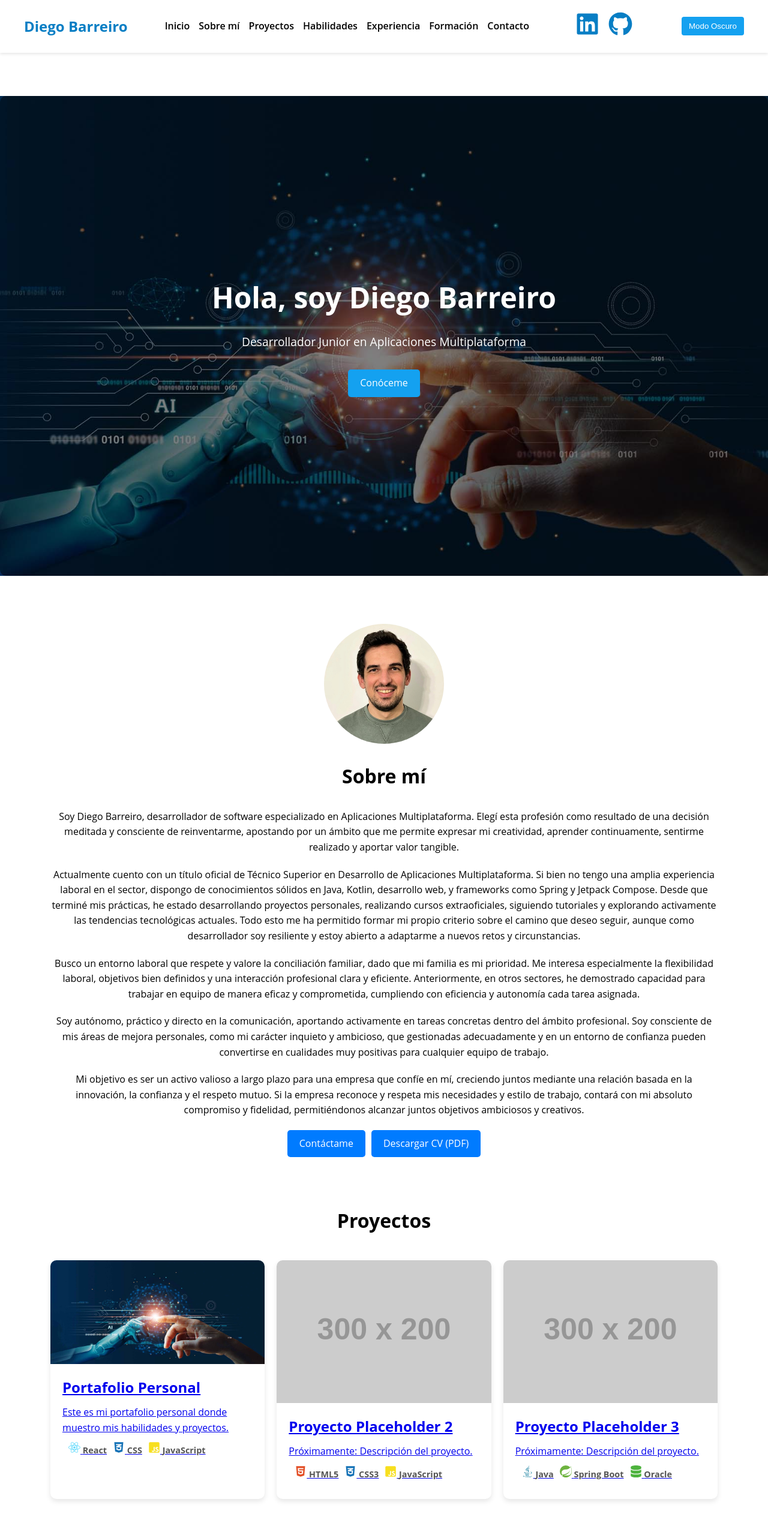
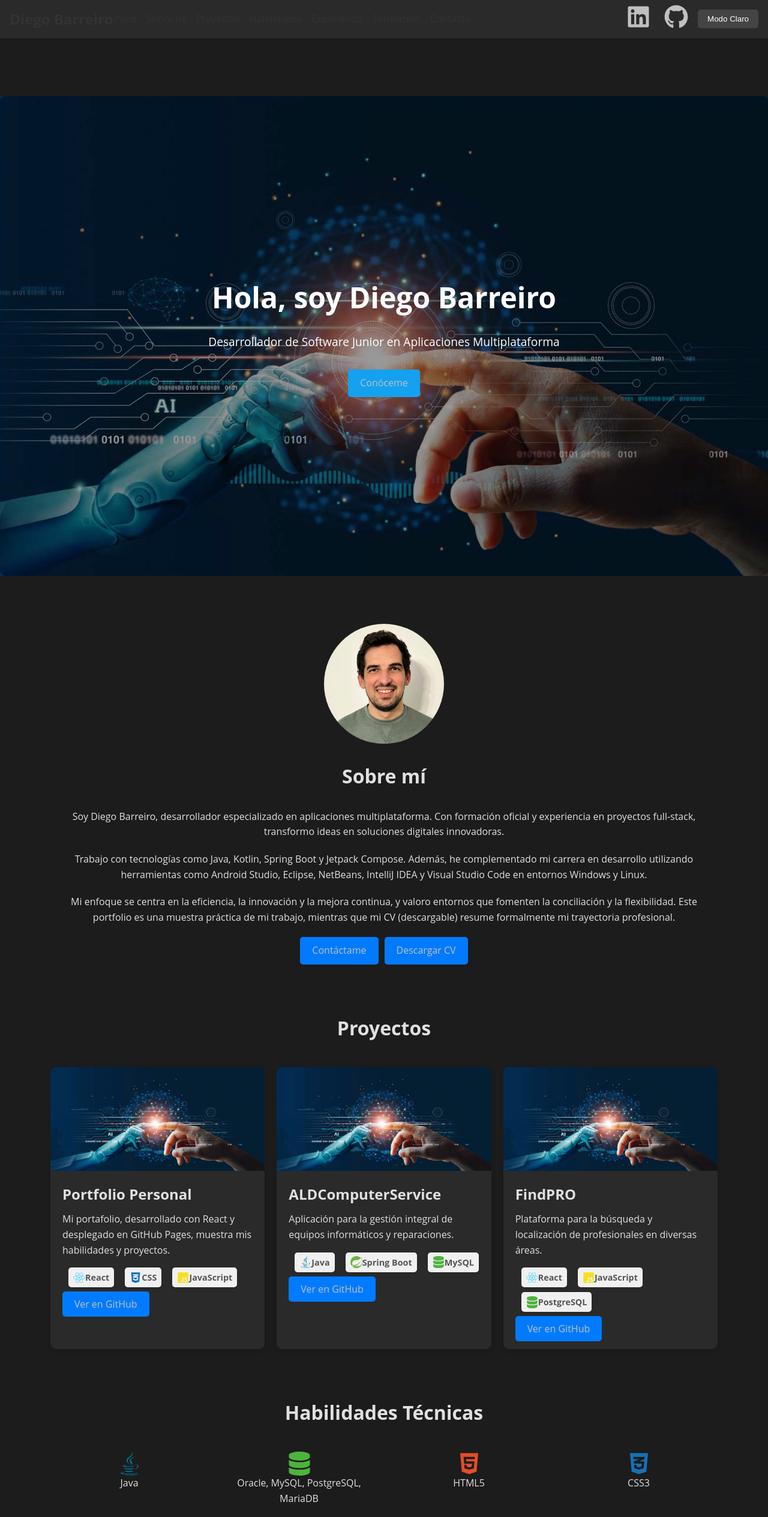
Before and after one commit to Dieg0bl/mi-portfolio, a React (Create React App) app: page / in a window 1280 px wide. Shown: the top 2529 px of the page at 60% size. Built offline with nearby package versions, Linux system fonts and the light colour scheme.

Commit message:
ajustes en la presentacion de los proyectos y mejoras del modo oscuro

```diff
--- a/src/App.css
+++ b/src/App.css
@@ -33,10 +33,10 @@
 /* Parrilla de habilidades */
 .skills-grid {
   display: grid;
-  grid-template-columns: repeat(4, 1fr); /* Cambiado a 4 columnas */
+  grid-template-columns: repeat(4, 1fr);
   gap: 20px;
-  margin-top: 40px; /* Espacio superior para la parrilla */
-  margin-bottom: 40px; /* Espacio inferior para la parrilla */
+  margin-top: 40px;
+  margin-bottom: 40px;
 }
 
 /* Elementos de habilidades */
@@ -49,14 +49,14 @@
 
 /* Secciones generales */
 section {
-  margin: 60px 0; /* Espacio entre secciones */
-  padding: 0 20px; /* Espacio lateral para las secciones */
+  margin: 60px 0;
+  padding: 0 20px;
 }
 
 /* Encabezados de secciones */
 section h2 {
-  margin-bottom: 30px; /* Espacio inferior para los encabezados */
-  font-size: 2em; /* Tamaño de fuente para los encabezados */
+  margin-bottom: 30px;
+  font-size: 2em;
 }
 
 /* Estilos para la imagen de perfil */
@@ -65,7 +65,7 @@ section h2 {
   height: 200px;
   border-radius: 50%;
   object-fit: cover;
-  object-position: top; /* Ajusta la posición de la imagen dentro del contenedor */
+  object-position: top;
   margin-bottom: 20px;
 }
 
@@ -85,15 +85,19 @@ section h2 {
   border-radius: 10px;
 }
 
-/* Estilos para la sección de proyectos */
-.projects-grid, .experience-grid, .education-grid {
+/* Estilos para la sección de proyectos, experiencia y educación */
+.projects-grid,
+.experience-grid,
+.education-grid {
   display: grid;
   grid-template-columns: repeat(auto-fit, minmax(300px, 1fr));
   gap: 20px;
   margin-top: 40px;
 }
 
-.project-item, .experience-item, .education-item {
+.project-item,
+.experience-item,
+.education-item {
   background-color: #fff;
   border-radius: 10px;
   box-shadow: 0 4px 8px rgba(0, 0, 0, 0.1);
@@ -101,55 +105,104 @@ section h2 {
   transition: transform 0.3s ease, box-shadow 0.3s ease;
 }
 
-.project-item:hover, .experience-item:hover, .education-item:hover {
+.project-item:hover,
+.experience-item:hover,
+.education-item:hover {
   transform: translateY(-5px);
   box-shadow: 0 8px 16px rgba(0, 0, 0, 0.2);
 }
 
-.project-item img, .experience-item img, .education-item img {
+.project-item img,
+.experience-item img,
+.education-item img {
   width: 100%;
   height: auto;
 }
 
-.project-info, .experience-info, .education-info {
+.project-info,
+.experience-info,
+.education-info {
   padding: 20px;
   text-align: left;
 }
 
-.project-info h3, .experience-info h3, .education-info h3 {
+.project-info h3,
+.experience-info h3,
+.education-info h3 {
   margin-top: 0;
   font-size: 1.5em;
 }
 
-.project-info p, .experience-info p, .education-info p {
+.project-info p,
+.experience-info p,
+.education-info p {
   margin: 10px 0;
 }
 
-.project-info .tech-stack, .experience-info .tech-stack, .education-info .tech-stack {
+.project-info .tech-stack,
+.experience-info .tech-stack,
+.education-info .tech-stack {
   font-weight: bold;
   color: #555;
 }
 
+/* NUEVOS ESTILOS: Tech Stack con relieve */
+.project-info .tech-stack {
+  display: flex;
+  flex-wrap: wrap;
+  gap: 0.5rem;
+  margin-top: 1rem;
+}
+
+.project-info .tech-stack span {
+  background-color: #f0f0f0;
+  border-radius: 5px;
+  padding: 5px 8px;
+  display: inline-flex;
+  align-items: center;
+  box-shadow: 0 2px 4px rgba(0,0,0,0.1);
+  transition: transform 0.2s ease, box-shadow 0.2s ease;
+}
+
+.project-info .tech-stack span:hover {
+  transform: translateY(-2px);
+  box-shadow: 0 4px 8px rgba(0,0,0,0.2);
+}
+
+/* Botón para ver el repositorio */
+.project-buttons {
+  margin-top: 1rem;
+}
+
+.project-buttons .btn-repo {
+  background-color: #007bff;
+  color: #fff;
+  text-decoration: none;
+  border: none;
+  border-radius: 5px;
+  padding: 10px 20px;
+  cursor: pointer;
+  transition: background-color 0.3s ease;
+}
+
+.project-buttons .btn-repo:hover {
+  background-color: #0056b3;
+}
+
 /* Estilos para la sección About */
 .about-content p {
-  margin-bottom: 20px; /* Espacio inferior para los párrafos */
+  margin-bottom: 20px;
 }
 
-.contact-details {
-  margin-top: 40px; /* Espacio superior para la información de contacto */
+/* Botón y grupo de botones */
+.button-group {
+  margin-top: 20px;
+  display: flex;
+  justify-content: center;
+  gap: 10px;
 }
 
-.cv-download {
-  margin-top: 20px; /* Espacio superior para el enlace de descarga del CV */
-}
-
-/* Estilos para el botón de contacto en la sección About */
-.contact-button {
-  margin-top: 20px;
-}
-
-.contact-button .btn {
-  display: inline-block;
+.button-group .btn {
   padding: 10px 20px;
   border: none;
   border-radius: 5px;
@@ -157,29 +210,7 @@ section h2 {
   color: white;
   text-decoration: none;
   cursor: pointer;
-}
-
-.contact-button .btn:hover {
-  background-color: #0056b3;
-}
-
-/* Estilos para el grupo de botones en la sección About */
-.button-group {
-  margin-top: 20px;
-  display: flex;
-  justify-content: center; /* Centrar los botones horizontalmente */
-  gap: 10px; /* Espacio entre los botones */
-}
-
-.button-group .btn {
-  display: inline-block;
-  padding: 10px 20px;
-  border: none;
-  border-radius: 5px;
-  background-color: #007bff;
-  color: white;
-  text-decoration: none;
-  cursor: pointer;
+  transition: background-color 0.3s ease;
 }
 
 .button-group .btn:hover {
@@ -188,11 +219,10 @@ section h2 {
 
 /* Estilos para la sección Contact */
 .contact-info {
-  text-align: left; /* Alinear el texto a la izquierda */
-  margin-left: auto;
-  margin-right: auto;
-  max-width: 600px; /* Ajusta el ancho máximo según sea necesario */
-  background-color: #f9f9f9; /* Fondo claro para la sección */
+  text-align: left;
+  margin: 0 auto;
+  max-width: 600px;
+  background-color: #f9f9f9;
   padding: 20px;
   border-radius: 10px;
   box-shadow: 0 4px 8px rgba(0, 0, 0, 0.1);
@@ -202,15 +232,15 @@ section h2 {
   display: flex;
   align-items: center;
   margin-bottom: 10px;
-  font-size: 1.1em; /* Tamaño de fuente ligeramente mayor */
+  font-size: 1.1em;
 }
 
 .contact-info p svg {
-  margin-right: 10px; /* Espacio entre el icono y el texto */
+  margin-right: 10px;
 }
 
 .contact-info a {
-  color: #007bff; /* Color del enlace */
+  color: #007bff;
   text-decoration: none;
 }
 
@@ -220,10 +250,9 @@ section h2 {
 
 .contact-form {
   margin-top: 20px;
-  max-width: 600px; /* Ajusta el ancho máximo según sea necesario */
-  margin-left: auto;
-  margin-right: auto;
-  background-color: #f9f9f9; /* Fondo claro para el formulario */
+  max-width: 600px;
+  margin: 20px auto;
+  background-color: #f9f9f9;
   padding: 20px;
   border-radius: 10px;
   box-shadow: 0 4px 8px rgba(0, 0, 0, 0.1);
@@ -245,8 +274,169 @@ section h2 {
   background-color: #007bff;
   color: white;
   cursor: pointer;
+  transition: background-color 0.3s ease;
 }
 
 .contact-form button:hover {
   background-color: #0056b3;
 }
+
+/* NUEVOS ESTILOS PARA NAVBAR RESPONSIVO */
+
+/* Estilo base para el Navbar */
+.navbar {
+  display: flex;
+  align-items: center;
+  justify-content: space-between;
+  background-color: #fff;
+  padding: 0.5rem 1rem;
+  position: fixed;
+  top: 0;
+  width: 100%;
+  z-index: 1000;
+  box-shadow: 0 2px 4px rgba(0,0,0,0.1);
+}
+
+.navbar .logo {
+  font-size: 1.5rem;
+  font-weight: bold;
+  color: #333;
+}
+
+/* Contenedor del menú */
+.navbar nav {
+  flex: 1;
+  text-align: right;
+}
+
+/* Lista de links */
+.navbar .nav-links ul {
+  list-style: none;
+  display: flex;
+  gap: 1rem;
+  margin: 0;
+  padding: 0;
+}
+
+/* Estilo para cada link */
+.navbar .nav-links ul li a {
+  text-decoration: none;
+  color: #333;
+  font-weight: 500;
+}
+
+/* Ícono de menú hamburguesa, oculto en desktop */
+.navbar .menu-icon {
+  display: none;
+  font-size: 2rem;
+  cursor: pointer;
+}
+
+/* Redes sociales y botón de modo oscuro */
+.navbar .social-links {
+  display: flex;
+  gap: 0.5rem;
+  align-items: center;
+}
+
+.navbar .dark-mode-toggle {
+  margin-left: 1rem;
+  padding: 0.5rem 1rem;
+  border: none;
+  border-radius: 5px;
+  background-color: #007bff;
+  color: white;
+  cursor: pointer;
+}
+
+/* Media Query para dispositivos móviles */
+@media (max-width: 768px) {
+  .navbar nav {
+    position: absolute;
+    top: 100%;
+    left: 0;
+    width: 100%;
+    background-color: #fff;
+    display: none;
+    flex-direction: column;
+    align-items: center;
+    box-shadow: 0 4px 8px rgba(0,0,0,0.1);
+  }
+
+  .navbar nav.nav-active {
+    display: flex;
+  }
+
+  .navbar .nav-links ul {
+    flex-direction: column;
+    gap: 1rem;
+    width: 100%;
+    padding: 1rem 0;
+  }
+
+  .navbar .menu-icon {
+    display: block;
+  }
+
+  /* Opcional: ocultar redes sociales en el menú móvil */
+  .navbar .social-links {
+    display: none;
+  }
+}
+
+/* MODO OSCURO Y CLARO */
+
+/* Modo oscuro por defecto */
+.App.dark {
+  background-color: #1c1c1c; /* gris oscuro suave */
+  color: #e0e0e0;
+}
+
+/* Modo claro */
+.App.light {
+  background-color: #ffffff;
+  color: #333333;
+}
+
+/* Transiciones suaves para cambios de tema */
+* {
+  transition: background-color 0.3s ease, color 0.3s ease;
+}
+
+/* Ajustes de modo oscuro para elementos con fondo blanco */
+.App.dark .project-item,
+.App.dark .experience-item,
+.App.dark .education-item,
+.App.dark .contact-info,
+.App.dark .contact-form {
+  background-color: #2a2a2a;
+  color: #e0e0e0;
+}
+
+/* Ajustes de modo oscuro para navbar y hero overlay */
+.App.dark .navbar {
+  background-color: #2a2a2a;
+}
+
+.App.dark .hero-overlay {
+  background: rgba(0, 0, 0, 0.4);
+}
+
+/* Ajustes de modo oscuro para enlaces */
+.App.dark a {
+  color: #c0c0c0;
+}
+
+.App.dark a:hover {
+  color: #ffffff;
+}
+
+/* Botón modo oscuro en dark */
+.App.dark .dark-mode-toggle {
+  background-color: #444;
+  color: #fff;
+}
+
+.App.dark .dark-mode-toggle:hover {
+  background-color: #666;
+}
--- a/src/App.js
+++ b/src/App.js
@@ -16,24 +16,34 @@ import {
   FaPhone
 } from 'react-icons/fa';
 import { SiSpring, SiApachemaven, SiKotlin, SiAndroid, SiJetpackcompose } from 'react-icons/si';
-import heroBackground from './images/hero-background.jpg'; // Importar la imagen de fondo
-import profileImage from './images/profile.jpg'; // Importar la imagen de perfil
+import heroBackground from './images/hero-background.jpg';
+import profileImage from './images/profile.jpg';
 
-// --- Componente Navbar ---
-const Navbar = ({ toggleDarkMode, darkMode }) => (
+// --- Componente Navbar con menú responsivo ---
+const Navbar = ({ toggleDarkMode, darkMode }) => {
+  const [menuOpen, setMenuOpen] = useState(false);
+  const handleMenuToggle = () => setMenuOpen(!menuOpen);
+
+  return (
     <header className="navbar">
       <div className="logo">Diego Barreiro</div>
-    <nav>
-      <ul className="nav-links">
-        <li><a href="#home">Inicio</a></li>
-        <li><a href="#about">Sobre mí</a></li>
-        <li><a href="#projects">Proyectos</a></li>
-        <li><a href="#skills">Habilidades</a></li>
-        <li><a href="#experience">Experiencia</a></li>
-        <li><a href="#education">Formación</a></li>
-        <li><a href="#contact">Contacto</a></li>
+
+      <div className="menu-icon" onClick={handleMenuToggle}>
+        &#9776;
+      </div>
+
+      <nav className={menuOpen ? 'nav-links nav-active' : 'nav-links'}>
+        <ul>
+          <li><a href="#home" onClick={() => setMenuOpen(false)}>Inicio</a></li>
+          <li><a href="#about" onClick={() => setMenuOpen(false)}>Sobre mí</a></li>
+          <li><a href="#projects" onClick={() => setMenuOpen(false)}>Proyectos</a></li>
+          <li><a href="#skills" onClick={() => setMenuOpen(false)}>Habilidades</a></li>
+          <li><a href="#experience" onClick={() => setMenuOpen(false)}>Experiencia</a></li>
+          <li><a href="#education" onClick={() => setMenuOpen(false)}>Formación</a></li>
+          <li><a href="#contact" onClick={() => setMenuOpen(false)}>Contacto</a></li>
         </ul>
       </nav>
+
       <div className="social-links">
         <a href="https://www.linkedin.com/in/diego-barreiro-20580826b/" target="_blank" rel="noopener noreferrer">
           <FaLinkedin size={40} />
@@ -42,18 +52,20 @@ const Navbar = ({ toggleDarkMode, darkMode }) => (
           <FaGithub size={40} />
         </a>
       </div>
+
       <button className="dark-mode-toggle" onClick={toggleDarkMode}>
         {darkMode ? 'Modo Claro' : 'Modo Oscuro'}
       </button>
     </header>
   );
+};
 
 // --- Componente Hero ---
 const Hero = () => (
   <section id="home" className="hero" style={{ backgroundImage: `url(${heroBackground})` }}>
     <div className="hero-overlay">
       <h1>Hola, soy Diego Barreiro</h1>
-      <p>Desarrollador Junior en Aplicaciones Multiplataforma</p>
+      <p>Desarrollador de Software Junior en Aplicaciones Multiplataforma</p>
       <a href="#about" className="btn">Conóceme</a>
     </div>
   </section>
@@ -63,26 +75,20 @@ const Hero = () => (
 const About = () => (
   <section id="about" className="about container">
     <div className="about-content">
-      <img src={profileImage} alt="Foto de perfil de Diego Barreiro" className="profile-picture" />
+      <img src={profileImage} alt="Perfil de Diego Barreiro" className="profile-picture" />
       <h2>Sobre mí</h2>
       <p>
-        Soy Diego Barreiro, desarrollador de software especializado en Aplicaciones Multiplataforma. Elegí esta profesión como resultado de una decisión meditada y consciente de reinventarme, apostando por un ámbito que me permite expresar mi creatividad, aprender continuamente, sentirme realizado y aportar valor tangible.
+        Soy Diego Barreiro, desarrollador especializado en aplicaciones multiplataforma. Con formación oficial y experiencia en proyectos full-stack, transformo ideas en soluciones digitales innovadoras.
       </p>
       <p>
-        Actualmente cuento con un título oficial de Técnico Superior en Desarrollo de Aplicaciones Multiplataforma. Si bien no tengo una amplia experiencia laboral en el sector, dispongo de conocimientos sólidos en Java, Kotlin, desarrollo web, y frameworks como Spring y Jetpack Compose. Desde que terminé mis prácticas, he estado desarrollando proyectos personales, realizando cursos extraoficiales, siguiendo tutoriales y explorando activamente las tendencias tecnológicas actuales. Todo esto me ha permitido formar mi propio criterio sobre el camino que deseo seguir, aunque como desarrollador soy resiliente y estoy abierto a adaptarme a nuevos retos y circunstancias.
+        Trabajo con tecnologías como Java, Kotlin, Spring Boot y Jetpack Compose. Además, he complementado mi carrera en desarrollo utilizando herramientas como Android Studio, Eclipse, NetBeans, IntelliJ IDEA y Visual Studio Code en entornos Windows y Linux.
       </p>
       <p>
-        Busco un entorno laboral que respete y valore la conciliación familiar, dado que mi familia es mi prioridad. Me interesa especialmente la flexibilidad laboral, objetivos bien definidos y una interacción profesional clara y eficiente. Anteriormente, en otros sectores, he demostrado capacidad para trabajar en equipo de manera eficaz y comprometida, cumpliendo con eficiencia y autonomía cada tarea asignada.
-      </p>
-      <p>
-        Soy autónomo, práctico y directo en la comunicación, aportando activamente en tareas concretas dentro del ámbito profesional. Soy consciente de mis áreas de mejora personales, como mi carácter inquieto y ambicioso, que gestionadas adecuadamente y en un entorno de confianza pueden convertirse en cualidades muy positivas para cualquier equipo de trabajo.
-      </p>
-      <p>
-        Mi objetivo es ser un activo valioso a largo plazo para una empresa que confíe en mí, creciendo juntos mediante una relación basada en la innovación, la confianza y el respeto mutuo. Si la empresa reconoce y respeta mis necesidades y estilo de trabajo, contará con mi absoluto compromiso y fidelidad, permitiéndonos alcanzar juntos objetivos ambiciosos y creativos.
+        Mi enfoque se centra en la eficiencia, la innovación y la mejora continua, y valoro entornos que fomenten la conciliación y la flexibilidad. Este portfolio es una muestra práctica de mi trabajo, mientras que mi CV (descargable) resume formalmente mi trayectoria profesional.
       </p>
       <div className="button-group">
         <a href="#contact" className="btn">Contáctame</a>
-        <a href="/cv.pdf" target="_blank" rel="noopener noreferrer" className="btn">Descargar CV (PDF)</a>
+        <a href="/cv.pdf" target="_blank" rel="noopener noreferrer" className="btn">Descargar CV</a>
       </div>
     </div>
   </section>
@@ -93,39 +99,39 @@ const Projects = () => {
   const projects = [
     {
       id: 1,
-      title: 'Portafolio Personal',
-      description: 'Este es mi portafolio personal donde muestro mis habilidades y proyectos.',
+      title: 'Portfolio Personal',
+      description: 'Mi portafolio, desarrollado con React y desplegado en GitHub Pages, muestra mis habilidades y proyectos.',
       tech: [
         { icon: <FaReact size={20} color="#61DAFB" />, name: 'React' },
         { icon: <FaCss3Alt size={20} color="#1572B6" />, name: 'CSS' },
         { icon: <FaJsSquare size={20} color="#F7DF1E" />, name: 'JavaScript' }
       ],
-      image: heroBackground, // Usar la misma imagen que en el Hero
-      codeLink: 'https://github.com/tu-github/mi-portfolio'
+      image: heroBackground,
+      codeLink: 'https://github.com/Dieg0bl/mi-portfolio'
     },
     {
       id: 2,
-      title: 'Proyecto Placeholder 2',
-      description: 'Próximamente: Descripción del proyecto.',
+      title: 'ALDComputerService',
+      description: 'Aplicación para la gestión integral de equipos informáticos y reparaciones.',
       tech: [
-        { icon: <FaHtml5 size={20} color="#E34F26" />, name: 'HTML5' },
-        { icon: <FaCss3Alt size={20} color="#1572B6" />, name: 'CSS3' },
-        { icon: <FaJsSquare size={20} color="#F7DF1E" />, name: 'JavaScript' }
+        { icon: <FaJava size={20} color="#007396" />, name: 'Java' },
+        { icon: <SiSpring size={20} color="#6DB33F" />, name: 'Spring Boot' },
+        { icon: <FaDatabase size={20} color="#4DB33D" />, name: 'MySQL' }
       ],
-      image: 'https://via.placeholder.com/300x200',
-      codeLink: '#'
+      image: heroBackground,
+      codeLink: 'https://github.com/Dieg0bl/ALDComputerService'
     },
     {
       id: 3,
-      title: 'Proyecto Placeholder 3',
-      description: 'Próximamente: Descripción del proyecto.',
+      title: 'FindPRO',
+      description: 'Plataforma para la búsqueda y localización de profesionales en diversas áreas.',
       tech: [
-        { icon: <FaJava size={20} color="#007396" />, name: 'Java' },
-        { icon: <SiSpring size={20} color="#6DB33F" />, name: 'Spring Boot' },
-        { icon: <FaDatabase size={20} color="#4DB33D" />, name: 'Oracle' }
+        { icon: <FaReact size={20} color="#61DAFB" />, name: 'React' },
+        { icon: <FaJsSquare size={20} color="#F7DF1E" />, name: 'JavaScript' },
+        { icon: <FaDatabase size={20} color="#4DB33D" />, name: 'PostgreSQL' }
       ],
-      image: 'https://via.placeholder.com/300x200',
-      codeLink: '#'
+      image: heroBackground,
+      codeLink: 'https://github.com/Dieg0bl/FindPRO'
     }
   ];
 
@@ -135,8 +141,11 @@ const Projects = () => {
       <div className="projects-grid">
         {projects.map(project => (
           <div className="project-item" key={project.id}>
+            {/* Imagen enlazada al repo (opcional) */}
             <a href={project.codeLink} target="_blank" rel="noopener noreferrer">
               <img src={project.image} alt={project.title} />
+            </a>
+
             <div className="project-info">
               <h3>{project.title}</h3>
               <p>{project.description}</p>
@@ -147,8 +156,19 @@ const Projects = () => {
                   </span>
                 ))}
               </p>
+
+              {/* Botón adicional para ver el repo */}
+              <div className="project-buttons">
+                <a
+                  href={project.codeLink}
+                  target="_blank"
+                  rel="noopener noreferrer"
+                  className="btn-repo"
+                >
+                  Ver en GitHub
+                </a>
               </div>
-            </a>
+            </div>
           </div>
         ))}
       </div>
@@ -156,7 +176,7 @@ const Projects = () => {
   );
 };
 
-// --- Componente Skills con iconos ---
+// --- Componente Skills ---
 const Skills = () => (
   <section id="skills" className="skills container">
     <h2>Habilidades Técnicas</h2>
@@ -167,7 +187,7 @@ const Skills = () => (
       <div className="skill-item"><FaCss3Alt size={40} color="#1572B6" /> CSS3</div>
       <div className="skill-item"><SiKotlin size={40} color="#A97BFF" /> Kotlin</div>
       <div className="skill-item"><SiJetpackcompose size={40} color="#3DDC84" /> Jetpack Compose</div>
-      <div className="skill-item"><FaRobot size={40} color="#FF9900" /> IA </div>
+      <div className="skill-item"><FaRobot size={40} color="#FF9900" /> IA</div>
       <div className="skill-item"><FaJsSquare size={40} color="#F7DF1E" /> JavaScript</div>
       <div className="skill-item"><FaReact size={40} color="#61DAFB" /> React</div>
       <div className="skill-item"><SiSpring size={40} color="#6DB33F" /> Spring Boot</div>
@@ -185,25 +205,27 @@ const Experience = () => {
       id: 1,
       role: 'Desarrollador de Software (Prácticas)',
       company: 'ATOS IT Solutions & Services',
-      period: 'Marzo 2024 - Junio 2024',
       location: 'Santiago de Compostela, España',
-      description: `Participación en el proyecto Logas para el SERGAS:
-      - Desarrollo full-stack: Interfaces frontend en JavaScript y Dojo, integración con backend en Java utilizando Spring y Hibernate.
-      - Gestión de bases de datos: Configuración y optimización en Oracle.
-      - Pruebas de APIs REST con Postman.`
+      description: `Participé en el proyecto Logas para el SERGAS, desarrollando soluciones full-stack con JavaScript/Dojo en el frontend y Java, Spring Boot y Hibernate en el backend. Contribuí a la optimización de bases de datos Oracle y a pruebas de APIs REST con Postman.`
+    },
+    {
+      id: 2,
+      role: 'Experiencia Profesional en Otros Sectores',
+      company: 'Varias Empresas',
+      location: 'Diversas Localidades',
+      description: `Cuento con más de 8 años de experiencia en sectores no tecnológicos, lo que me ha dotado de habilidades en trabajo en equipo, adaptabilidad y resolución de problemas.`
     }
   ];
 
   return (
     <section id="experience" className="experience container">
-      <h2>Experiencia Laboral en Software</h2>
+      <h2>Experiencia Laboral</h2>
       <div className="experience-grid">
         {experiences.map(exp => (
           <div className="experience-item" key={exp.id}>
             <div className="experience-info">
               <h3>{exp.role}</h3>
               <p className="company">{exp.company} | {exp.location}</p>
-              <p className="period">{exp.period}</p>
               <p className="description">{exp.description}</p>
             </div>
           </div>
@@ -220,7 +242,6 @@ const Education = () => {
       id: 1,
       degree: 'Técnico Superior en Desarrollo de Aplicaciones Multiplataforma',
       institution: 'I.E.S. Plurilingüe Antón Losada Dieguéz',
-      period: 'Septiembre 2022 - Junio 2024',
       location: 'A Estrada, España'
     }
   ];
@@ -234,7 +255,6 @@ const Education = () => {
             <div className="education-info">
               <h3>{edu.degree}</h3>
               <p className="institution">{edu.institution} | {edu.location}</p>
-              <p className="period">{edu.period}</p>
             </div>
           </div>
         ))}
@@ -243,10 +263,10 @@ const Education = () => {
   );
 };
 
-// --- Componente Contact con iconos ---
+// --- Componente Contact ---
 const Contact = () => (
   <section id="contact" className="contact container">
-    <h2>Contacta conmigo</h2>
+    <h2>Contacto</h2>
     <div className="contact-info">
       <p>
         <FaEnvelope size={40} color="#D44638" /><a href="mailto:Dieg0Barreir01@hotmail.com">Dieg0Barreir01@hotmail.com</a>
@@ -259,7 +279,7 @@ const Contact = () => (
       </p>
     </div>
     <h3>¿Quieres enviarme un mensaje?</h3>
-    <p>Utiliza el siguiente formulario de contacto:</p>
+    <p>Utiliza el siguiente formulario:</p>
     <form className="contact-form">
       <input type="text" placeholder="Nombre" required aria-label="Nombre" />
       <input type="email" placeholder="Email" required aria-label="Email" />
@@ -285,7 +305,8 @@ const Footer = () => (
 
 // --- Componente principal App ---
 function App() {
-  const [darkMode, setDarkMode] = useState(false);
+  // Modo oscuro por defecto: true
+  const [darkMode, setDarkMode] = useState(true);
   const toggleDarkMode = () => setDarkMode(!darkMode);
 
   return (
```
Lines whose indentation alone changed are shown as unchanged.
